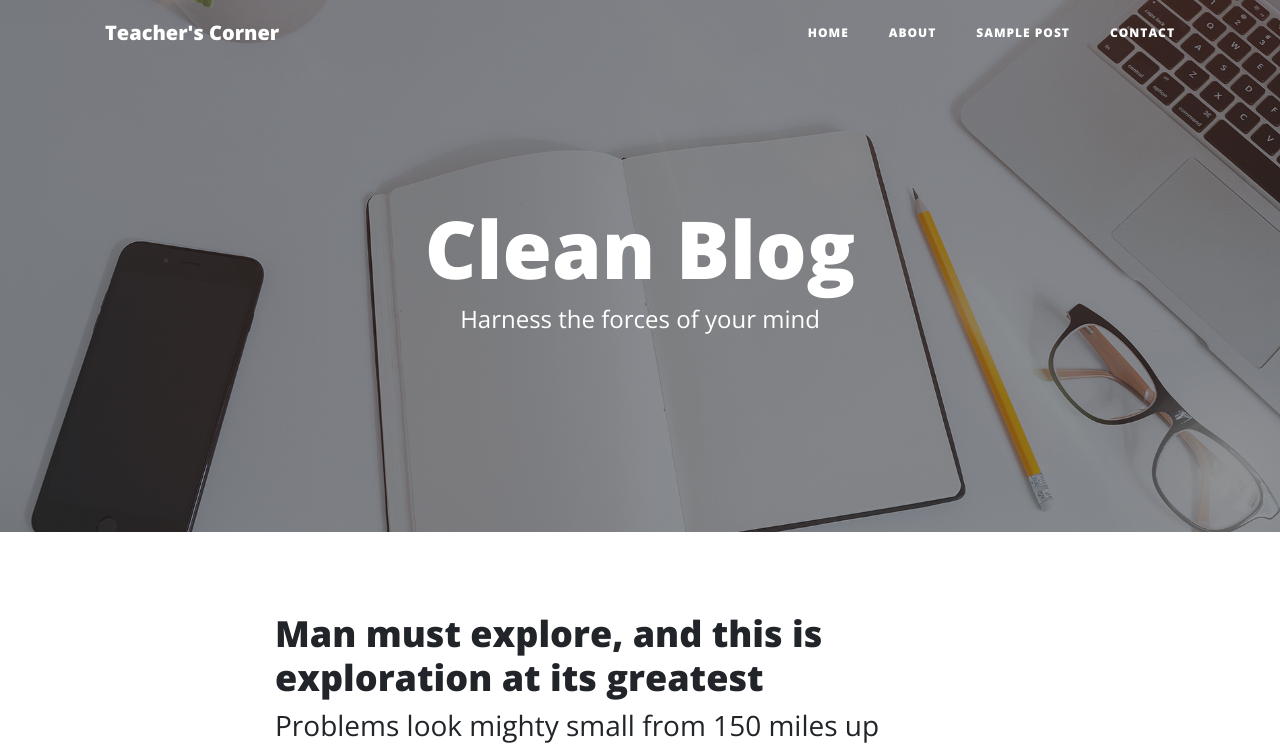
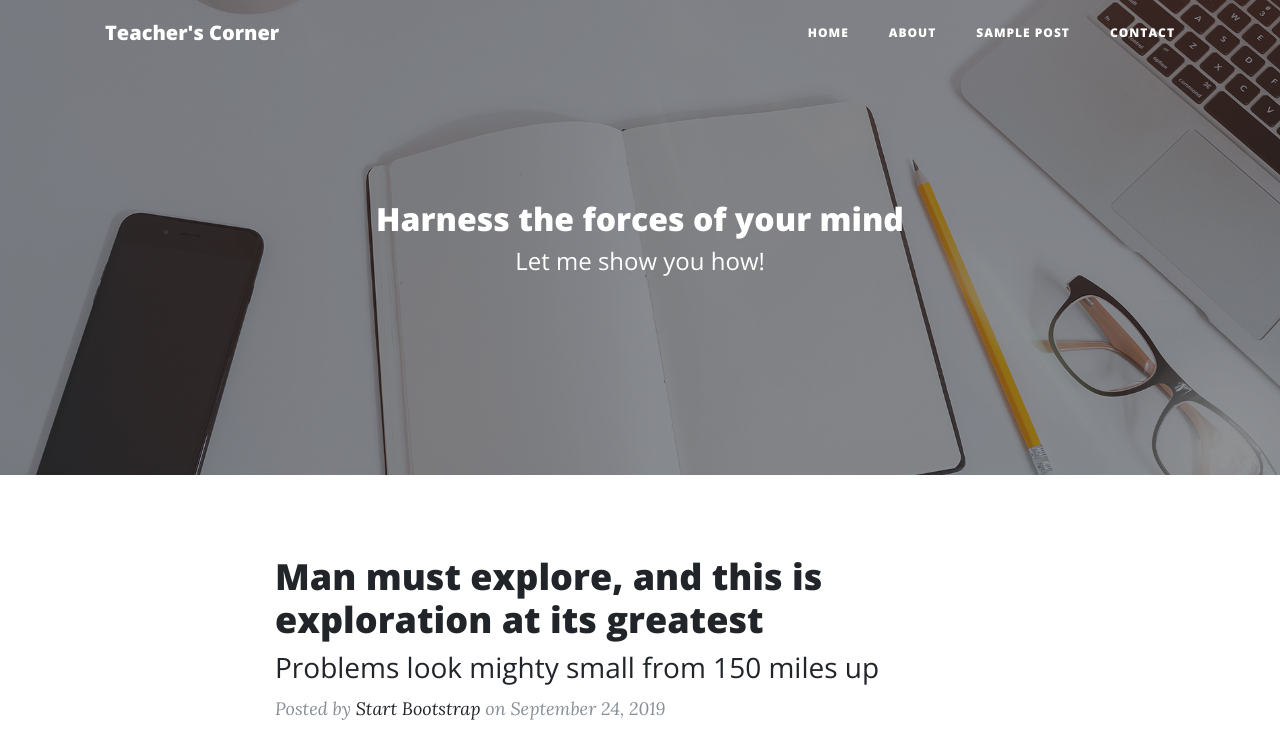
Before and after one commit to OkikoM/Okiko.github.io, a website: page index.html in a window 1280 px wide. Shown: the top 749 px of the page. Drawn offline with nearby package versions, Linux system fonts and the light colour scheme.

Commit message:
Update index.html

```diff
--- a/index.html
+++ b/index.html
@@ -59,8 +59,8 @@
       <div class="row">
         <div class="col-lg-8 col-md-10 mx-auto">
           <div class="site-heading">
-            <h1>Clean Blog</h1>
-            <span class="subheading">Harness the forces of your mind</span>
+            <h2>Harness the forces of your mind</h2>
+            <span class="subheading">Let me show you how!</span>
           </div>
         </div>
       </div>
```
